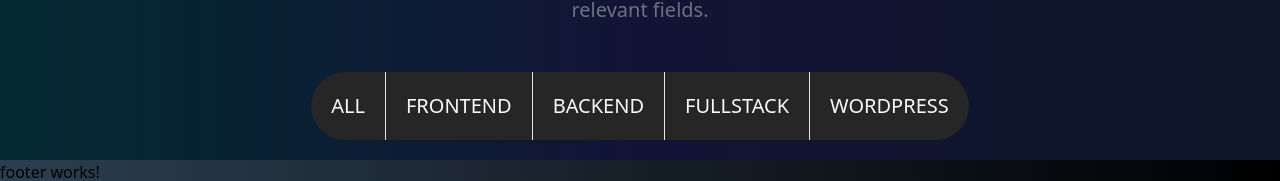
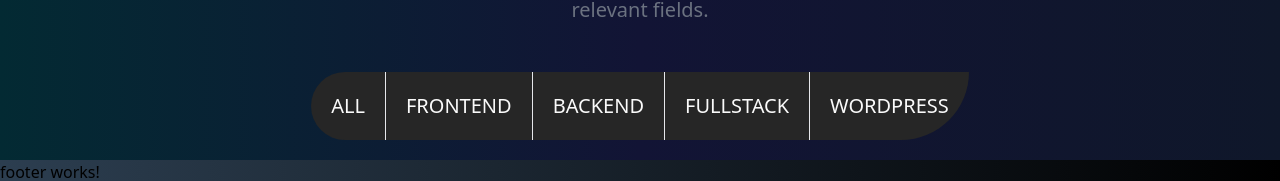
Before and after one commit to theprabhuofficial/myPortfolio, an Angular app: page / in a window 1280 px wide. Shown: the part 2577-2758 px from the top of the page. Built offline with nearby package versions, Linux system fonts and the light colour scheme.

Commit message:
updated padding

```diff
--- a/src/app/components/projects/projects.component.html
+++ b/src/app/components/projects/projects.component.html
@@ -53,7 +53,7 @@
 
     <button
         type="button"
-        class="rounded-bl  rounded-tl inline-block rounded-full bg-neutral-800  pb-2 pt-2.5 text-xs font-medium uppercase leading-normal text-neutral-50 shadow-dark-3 transition duration-150 ease-in-out hover:bg-slate-950  focus:bg-neutral-700 focus:shadow-dark-2 focus:outline-none focus:ring-0 active:bg-neutral-900 active:shadow-dark-2 motion-reduce:transition-none dark:shadow-black/30 dark:hover:shadow-dark-strong dark:focus:shadow-dark-strong dark:active:shadow-dark-strong lg:text-xl lg:py-5 lg:px-5 md:text-l md:py-2 md:px-2  hover:shadow-[5px_5px_rgba(0,_98,_90,_0.4),_10px_10px_rgba(0,_98,_90,_0.3),_15px_15px_rgba(0,_98,_90,_0.2),_20px_20px_rgba(0,_98,_90,_0.1),_25px_25px_rgba(0,_98,_90,_0.05)]
+        class="rounded-bl  rounded-t px-1.5 inline-block rounded-full bg-neutral-800  pb-2 pt-2.5 text-xs font-medium uppercase leading-normal text-neutral-50 shadow-dark-3 transition duration-150 ease-in-out hover:bg-slate-950  focus:bg-neutral-700 focus:shadow-dark-2 focus:outline-none focus:ring-0 active:bg-neutral-900 active:shadow-dark-2 motion-reduce:transition-none dark:shadow-black/30 dark:hover:shadow-dark-strong dark:focus:shadow-dark-strong dark:active:shadow-dark-strong lg:text-xl lg:py-5 lg:px-5 md:text-l md:py-2 md:px-2  hover:shadow-[5px_5px_rgba(0,_98,_90,_0.4),_10px_10px_rgba(0,_98,_90,_0.3),_15px_15px_rgba(0,_98,_90,_0.2),_20px_20px_rgba(0,_98,_90,_0.1),_25px_25px_rgba(0,_98,_90,_0.05)]
       ">
         Wordpress
     </button>
```
